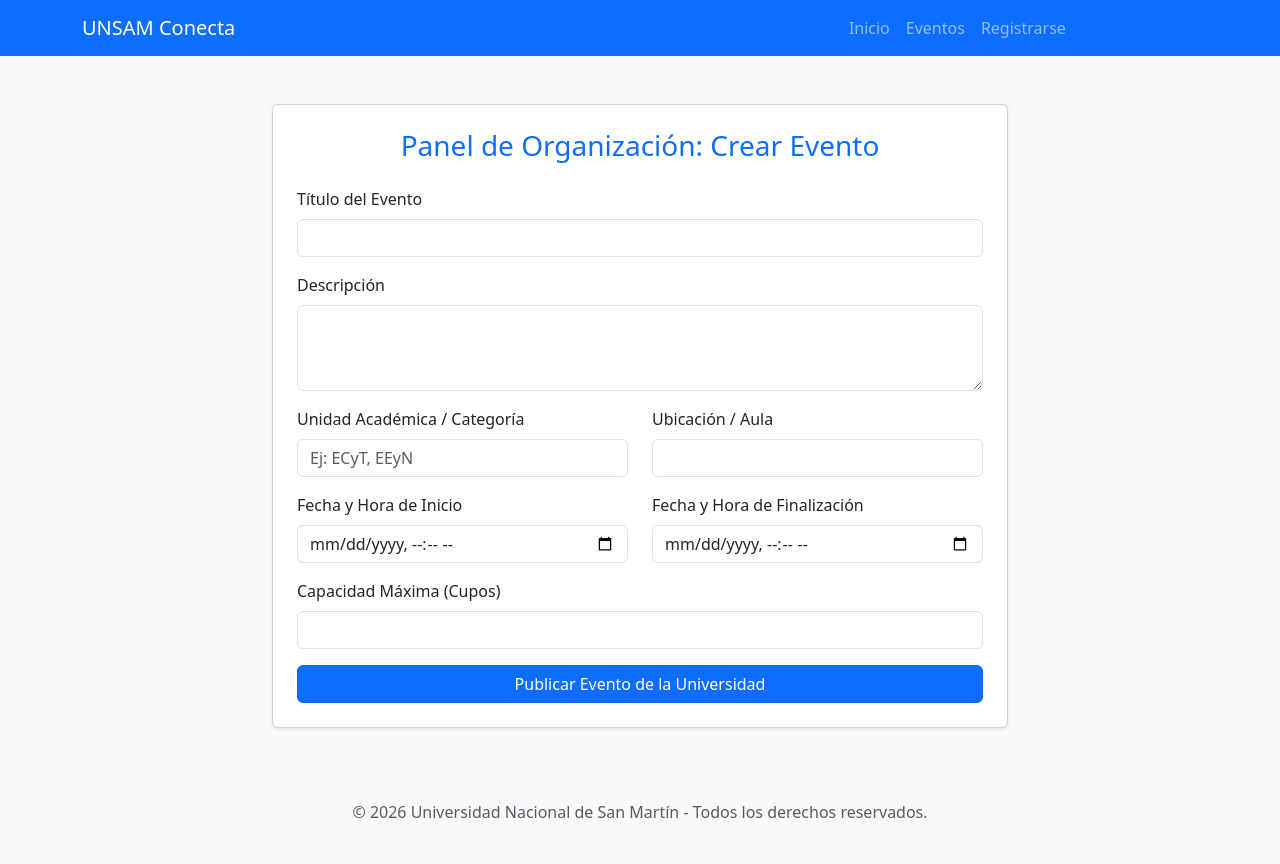
After one commit to lucasbarreiroe/TPFI-UNSAM_Conecta, a Python web app: template unsam-conecta/templates/crear_evento.html in a window 1280 px wide. The commit adds this page. Run offline with Jinja, Linux system fonts and the light colour scheme; the template is opened without the code that fills it, so the values that code supplies are empty.

Commit message:
Ejecucion de flujo principal

```diff
--- a/unsam-conecta/templates/base.html
+++ b/unsam-conecta/templates/base.html
@@ -32,7 +32,6 @@
 
     <script src="https://cdn.jsdelivr.net/npm/bootstrap@5.3.0/dist/js/bootstrap.bundle.min.js"></script>
     <script>
-        // Lógica para cambiar el menú si el usuario tiene un Token guardado
         document.addEventListener("DOMContentLoaded", () => {
             const token = localStorage.getItem("token");
             const nav = document.getElementById("dynamic-nav");
@@ -43,7 +42,10 @@
             `;
 
             if (token) {
-                html += `<li class="nav-item"><a class="nav-link btn btn-danger text-white ms-2" href="#" onclick="logout()">Cerrar Sesión</a></li>`;
+                html += `
+                    <li class="nav-item"><a class="nav-link" href="/crear-evento">Crear Evento</a></li>
+                    <li class="nav-item"><a class="nav-link btn btn-danger text-white ms-2" href="#" onclick="logout()">Cerrar Sesión</a></li>
+                `;
             } else {
                 html += `
                     <li class="nav-item"><a class="nav-link" href="/registro">Registrarse</a></li>
--- /dev/null
+++ b/unsam-conecta/templates/crear_evento.html
@@ -0,0 +1,98 @@
+{% extends "base.html" %}
+{% block content %}
+<div class="row justify-content-center">
+    <div class="col-md-8">
+        <div class="card shadow-sm">
+            <div class="card-body p-4">
+                <h3 class="text-center text-primary mb-4">Panel de Organización: Crear Evento</h3>
+
+                <div id="alert-box" class="alert d-none"></div>
+
+                <form id="eventoForm">
+                    <div class="mb-3">
+                        <label class="form-label">Título del Evento</label>
+                        <input type="text" id="title" class="form-control" required>
+                    </div>
+                    <div class="mb-3">
+                        <label class="form-label">Descripción</label>
+                        <textarea id="description" class="form-control" rows="3" required></textarea>
+                    </div>
+                    <div class="row">
+                        <div class="col-md-6 mb-3">
+                            <label class="form-label">Unidad Académica / Categoría</label>
+                            <input type="text" id="category" class="form-control" placeholder="Ej: ECyT, EEyN" required>
+                        </div>
+                        <div class="col-md-6 mb-3">
+                            <label class="form-label">Ubicación / Aula</label>
+                            <input type="text" id="location" class="form-control" required>
+                        </div>
+                    </div>
+                    <div class="row">
+                        <div class="col-md-6 mb-3">
+                            <label class="form-label">Fecha y Hora de Inicio</label>
+                            <input type="datetime-local" id="start_time" class="form-control" required>
+                        </div>
+                        <div class="col-md-6 mb-3">
+                            <label class="form-label">Fecha y Hora de Finalización</label>
+                            <input type="datetime-local" id="end_time" class="form-control" required>
+                        </div>
+                    </div>
+                    <div class="mb-3">
+                        <label class="form-label">Capacidad Máxima (Cupos)</label>
+                        <input type="number" id="capacity" class="form-control" required>
+                    </div>
+                    <button type="submit" class="btn btn-primary w-100">Publicar Evento de la Universidad</button>
+                </form>
+            </div>
+        </div>
+    </div>
+</div>
+
+<script>
+document.getElementById("eventoForm").addEventListener("submit", async (e) => {
+    e.preventDefault();
+    const alertBox = document.getElementById("alert-box");
+    const token = localStorage.getItem("token");
+
+    if (!token) {
+        alertBox.className = "alert alert-danger";
+        alertBox.innerText = "Debes iniciar sesión para realizar esta acción.";
+        return;
+    }
+
+    const payload = {
+        title: document.getElementById("title").value,
+        description: document.getElementById("description").value,
+        category: document.getElementById("category").value,
+        location: document.getElementById("location").value,
+        start_time: document.getElementById("start_time").value + ":00Z",
+        end_time: document.getElementById("end_time").value + ":00Z",
+        capacity: parseInt(document.getElementById("capacity").value),
+        tags: []
+    };
+
+    try {
+        const response = await fetch("/api/v1/events/", {
+            method: "POST",
+            headers: {
+                "Content-Type": "application/json",
+                "Authorization": `Bearer ${token}`
+            },
+            body: JSON.stringify(payload)
+        });
+
+        if (response.ok) {
+            alertBox.className = "alert alert-success";
+            alertBox.innerText = "¡Evento publicado con éxito!";
+            setTimeout(() => window.location.href = "/eventos", 1500);
+        } else {
+            const error = await response.json();
+            alertBox.className = "alert alert-danger";
+            alertBox.innerText = error.detail || "Error al crear el evento (Verifica que tu usuario tenga rol ORGANIZER).";
+        }
+    } catch (error) {
+        console.error("Error:", error);
+    }
+});
+</script>
+{% endblock %}
--- a/unsam-conecta/templates/login.html
+++ b/unsam-conecta/templates/login.html
@@ -29,7 +29,6 @@ document.getElementById("loginForm").addEventListener("submit", async (e) => {
     e.preventDefault();
     const alertBox = document.getElementById("alert-box");
 
-    // OAuth2 en FastAPI requiere un Formulario URL-Encoded
     const formData = new URLSearchParams();
     formData.append("username", document.getElementById("email").value);
     formData.append("password", document.getElementById("password").value);
@@ -43,7 +42,6 @@ document.getElementById("loginForm").addEventListener("submit", async (e) => {
 
         if (response.ok) {
             const data = await response.json();
-            // Guardamos el token en la memoria del navegador
             localStorage.setItem("token", data.access_token);
             window.location.href = "/eventos";
         } else {
```
Also changed, not shown: unsam-conecta/app/main.py (+28 -7 lines), unsam-conecta/templates/eventos.html (+2 -7 lines).
